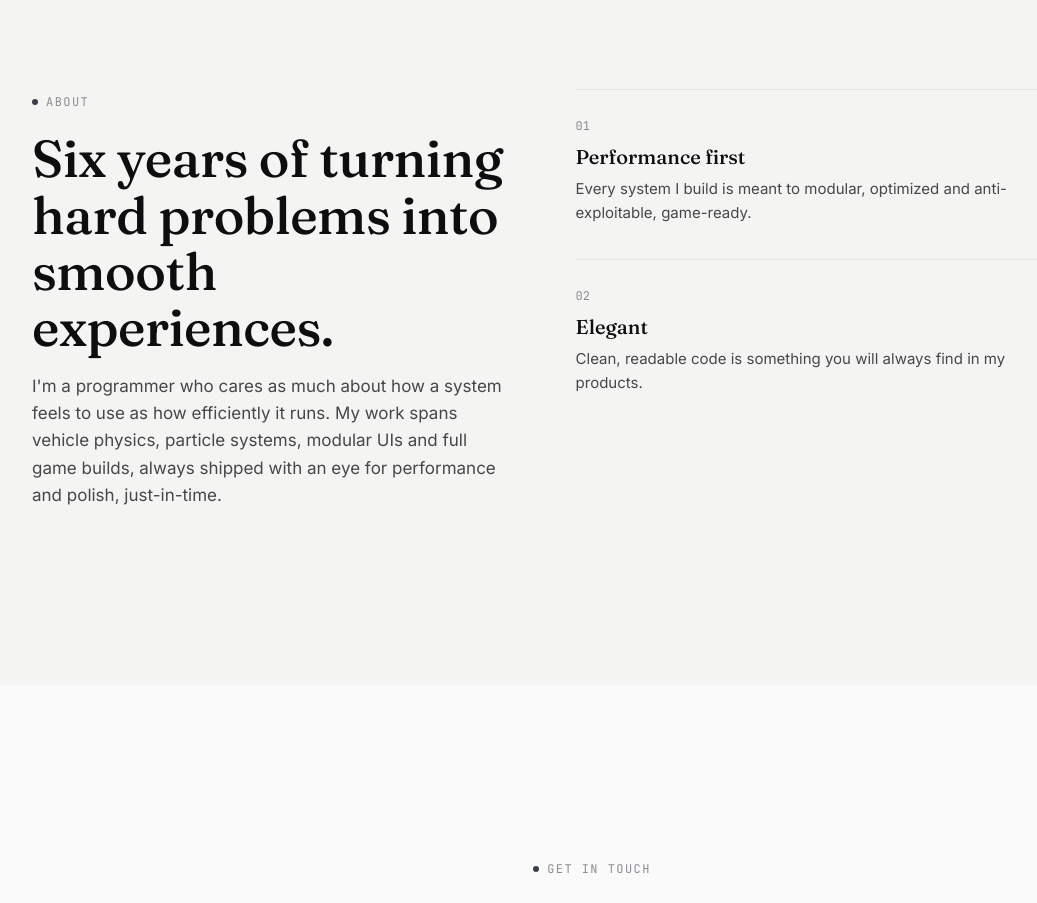
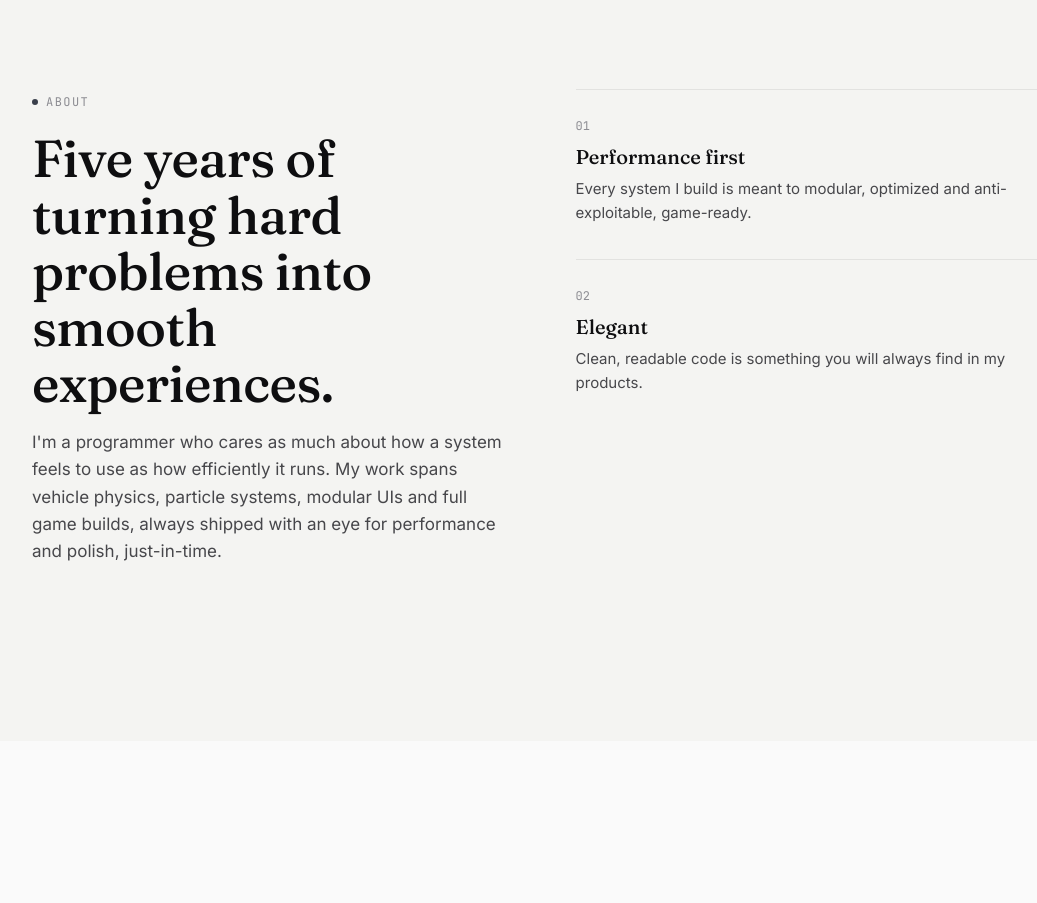
Before and after one commit to drxckkk/drxck-web-react, a React (Create React App) app: page / in a window 1280 px wide. Shown: the part 2760-3663 px from the top of the page, without its empty margins (48-1085 px from the left). Built offline with nearby package versions, Linux system fonts and the light colour scheme.

Commit message:
Fixed about

```diff
--- a/src/components/About.jsx
+++ b/src/components/About.jsx
@@ -19,7 +19,7 @@ function About() {
         <div>
           <span className="eyebrow">About</span>
           <h2 className="section-heading">
-            Six years of turning hard problems into smooth experiences.
+            Five years of turning hard problems into smooth experiences.
           </h2>
           <p className="section-sub">
             I'm a programmer who cares as much about how a system feels to use
```
